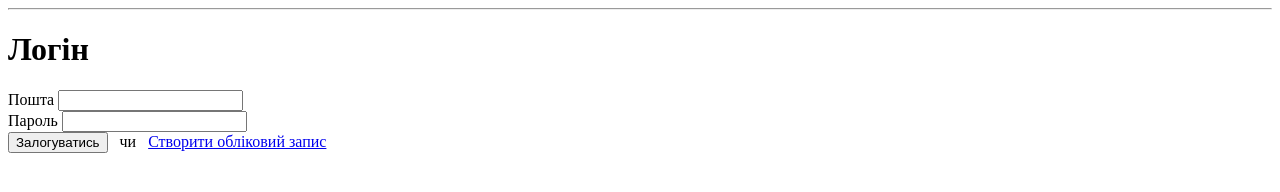
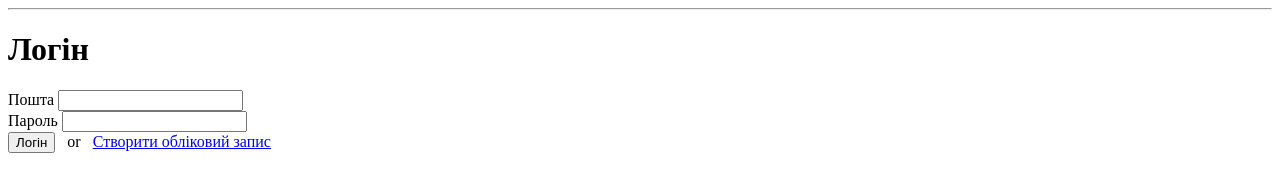
Before and after one commit to IRONKAGE/Users-JWT-Authorization-socket.IO, a plain HTML site: page index.html in a window 1280 px wide. Drawn offline with nearby package versions, Linux system fonts and the light colour scheme; no server answers.

```diff
--- a/index.html
+++ b/index.html
@@ -105,8 +105,8 @@
                     </div>
 
                     <div class="form-group">
-                        <button class="btn btn-primary">Залогуватись</button>
-                        &nbsp; чи &nbsp;
+                        <button class="btn btn-primary">Логін</button>
+                        &nbsp; or &nbsp;
                         <a href="#/create-account" class="btn btn-default">Створити обліковий запис</a>
                     </div>
 
```
